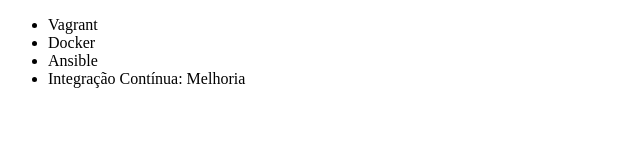
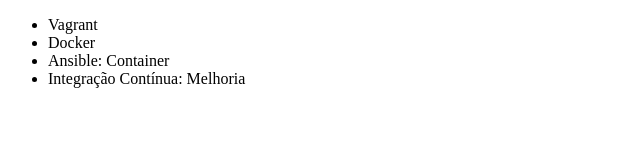
Before and after one commit to MatheusAds1/alura-git, a plain HTML site: page index.html in a window 1280 px wide. Shown: the full height of the page, 0-640 px from the left. Drawn offline with Linux system fonts and the light colour scheme.

Commit message:
Atualização ansible

```diff
--- a/index.html
+++ b/index.html
@@ -8,7 +8,7 @@
     <ul>
         <li>Vagrant</li>
         <li>Docker</li>
-        <li>Ansible</li>
+        <li>Ansible: Container</li>
         <li>Integração Contínua: Melhoria</li>
     </ul>
 </body>
```
